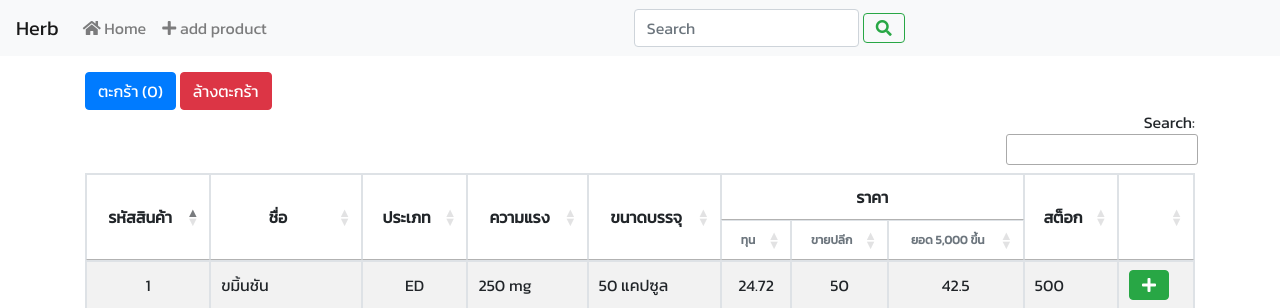
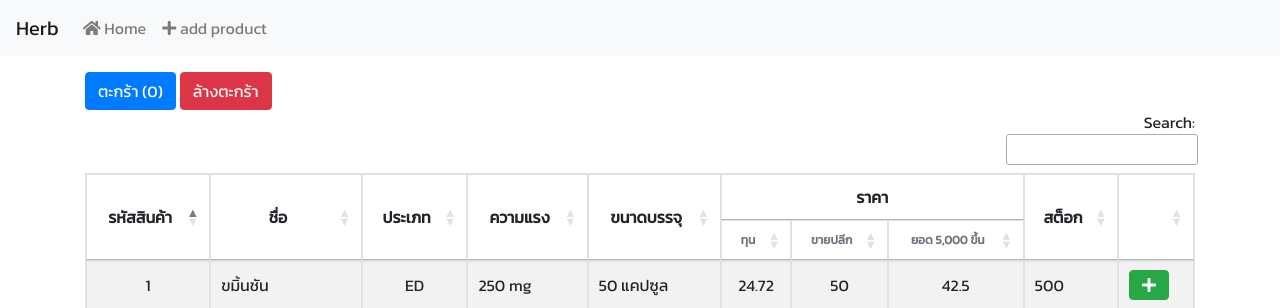
Before and after one commit to ThanakitKongKang/Herb_Internship, a PHP site: page /index.php in a window 1280 px wide. Shown: the top 308 px of the page. Run offline with PHP 8.4, Linux system fonts and the light colour scheme; data comes from the database, SQL or seed files in the repository; lists and menus that the app fills with data are empty; some libraries are stand-ins or nearby versions.

Commit message:
Update header.php
เอา ค้นหา บาร์ ออก

```diff
--- a/header.php
+++ b/header.php
@@ -17,10 +17,10 @@
             </li>
         </ul>
 
-        <form class="form-inline my-2 my-lg-0 mr-auto">
+        <!-- <form class="form-inline my-2 my-lg-0 mr-auto">
             <input class="form-control mr-sm-1" type="search" placeholder="Search" aria-label="Search">
             <button class="btn btn-outline-success my-2 my-sm-0" type="submit"><i class="fas fa-search"></i></button>
-        </form>
+        </form> -->
 
     </div>
 </nav>
```
